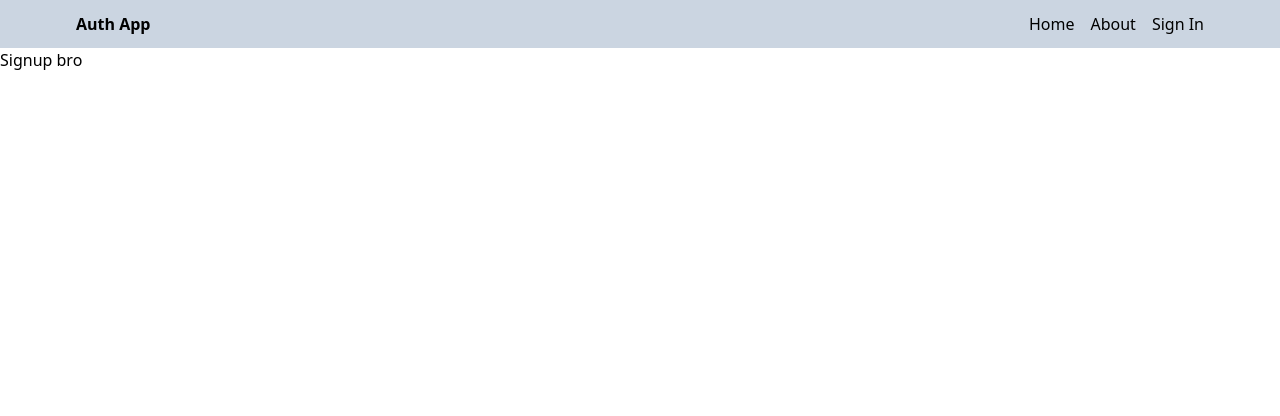
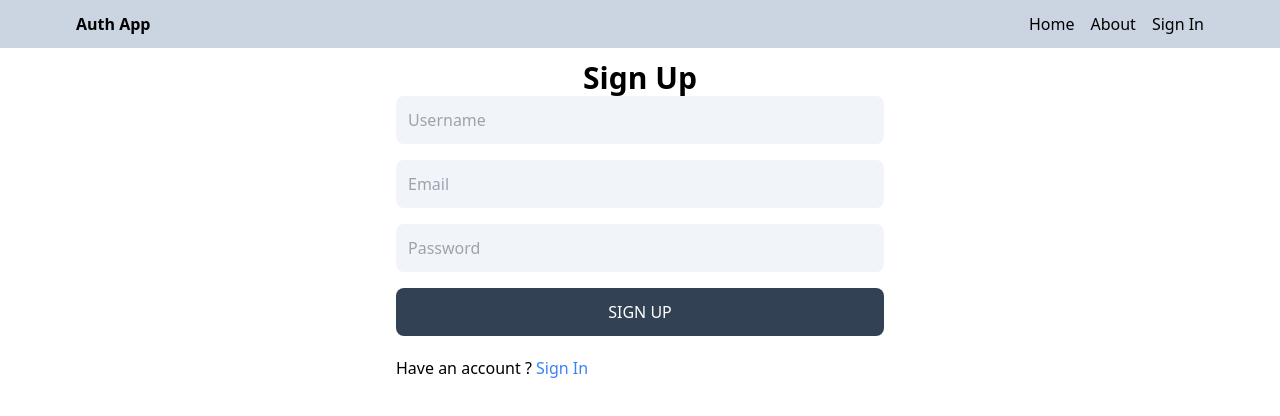
Before and after one commit to Ndesimoni/PROFESSIONAL-AUTH-AND-SECURITY, a React (Vite) app in the folder CLIENT/: page /sign-up in a window 1280 px wide. Shown: the top 416 px of the page. Built offline with nearby package versions, Linux system fonts and the light colour scheme.

Commit message:
complete sign up page ui

```diff
--- a/CLIENT/src/all_pages/SignUp.jsx
+++ b/CLIENT/src/all_pages/SignUp.jsx
@@ -1,5 +1,45 @@
+import { Link } from "react-router-dom";
+
 const SignUp = () => {
-  return <div>Signup bro</div>;
+  return (
+    <div className="p-3 max-w-lg mx-auto">
+      <h1 className="text-3xl text-center font-semibold">Sign Up</h1>
+      <form className="flex flex-col gap-4  ">
+        <input
+          type="text"
+          placeholder="Username"
+          id="username"
+          className="bg-slate-100 p-3 rounded-lg"
+        />
+
+        <input
+          type="text"
+          placeholder="Email"
+          id="username"
+          className="bg-slate-100 p-3 rounded-lg"
+        />
+
+        <input
+          type="text"
+          placeholder="Password"
+          id="username"
+          className="bg-slate-100 p-3 rounded-lg"
+        />
+        <button className="bg-slate-700 text-white p-3 hover:opacity-95 disabled:opacity-80  rounded-lg uppercase">
+          Sign up
+        </button>
+      </form>
+
+      <div className="flex gap-2 mt-5">
+        <p>
+          Have an account ?
+          <Link to="/sign-in">
+            <span className="text-blue-500 capitalize"> Sign in</span>
+          </Link>
+        </p>
+      </div>
+    </div>
+  );
 };
 
 export default SignUp;
```
